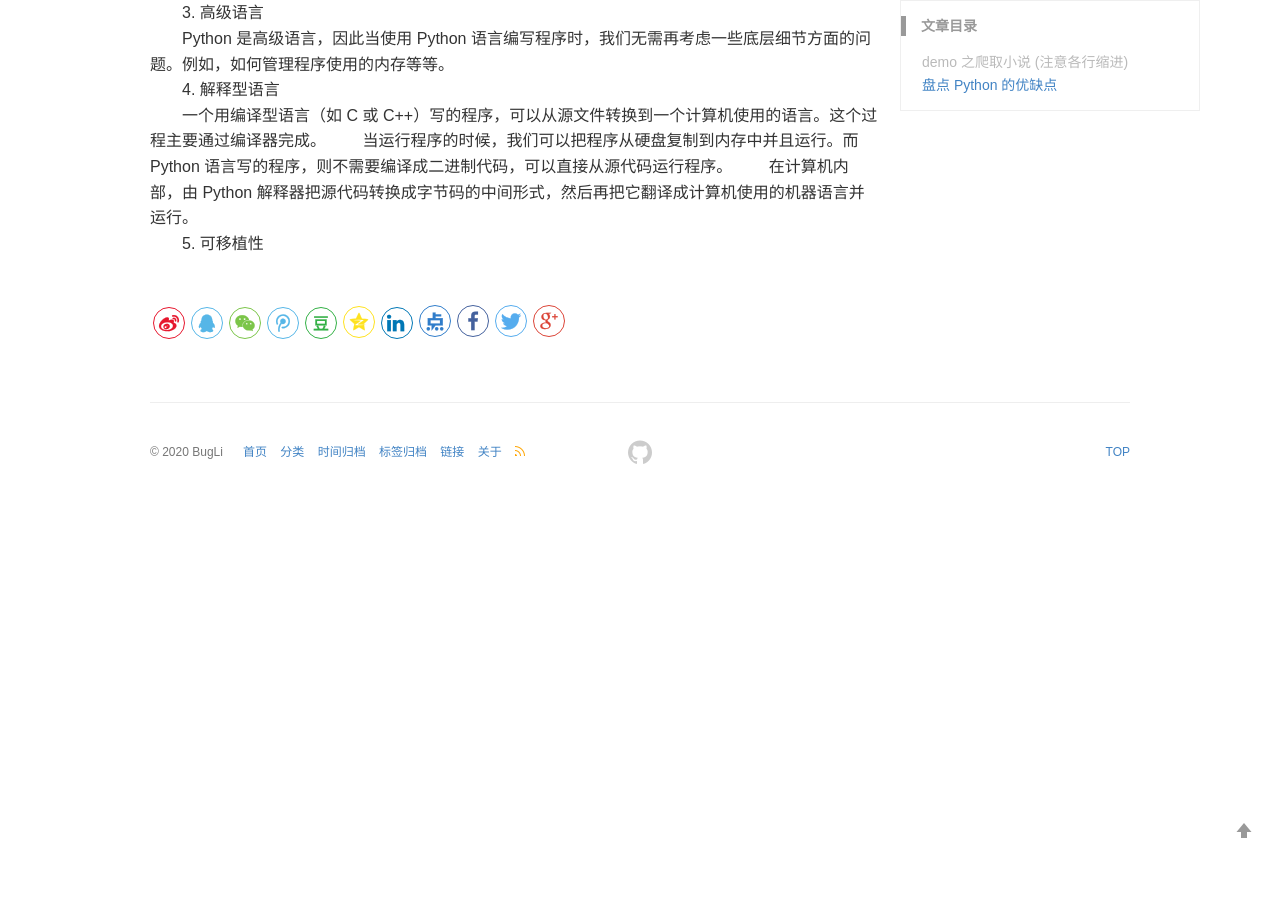
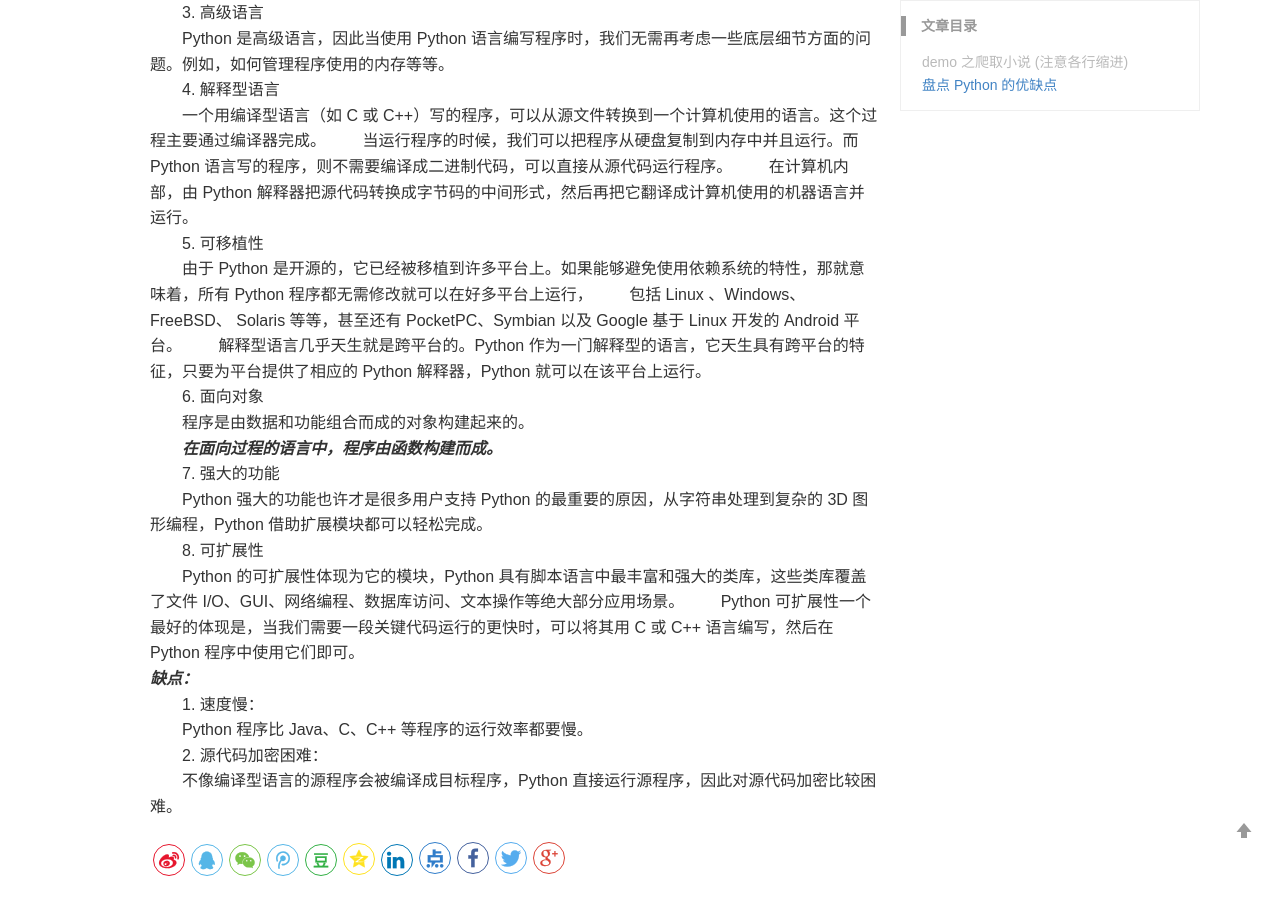
Before and after one commit to BugLiee/BugLiee.github.io, a Jekyll site: the page built from _posts/2020-06-15-blog.md, in a window 1280 px wide and 900 px high, scrolled down 2619 px. Built offline with Jekyll 4.4.1, drawn with Linux system fonts in a browser that asks for light colours; comment, search, counter and statistics services are not loaded; before the commit the page ends 3120 px from its top, so only the background shows below that.

Commit message:
Update 2020-06-15-blog.md

```diff
--- a/_posts/2020-06-15-blog.md
+++ b/_posts/2020-06-15-blog.md
@@ -127,3 +127,19 @@ class PBookService(static_proxy(Service)):
    　　当运行程序的时候，我们可以把程序从硬盘复制到内存中并且运行。而 Python 语言写的程序，则不需要编译成二进制代码，可以直接从源代码运行程序。
    　　在计算机内部，由 Python 解释器把源代码转换成字节码的中间形式，然后再把它翻译成计算机使用的机器语言并运行。<br>
    　　5. 可移植性<br>
+   　　由于 Python 是开源的，它已经被移植到许多平台上。如果能够避免使用依赖系统的特性，那就意味着，所有 Python 程序都无需修改就可以在好多平台上运行，
+   　　包括 Linux 、Windows、FreeBSD、          Solaris 等等，甚至还有 PocketPC、Symbian 以及 Google 基于 Linux 开发的 Android 平台。
+   　　解释型语言几乎天生就是跨平台的。Python 作为一门解释型的语言，它天生具有跨平台的特征，只要为平台提供了相应的 Python 解释器，Python 就可以在该平台上运行。<br>
+   　　6. 面向对象<br>
+   　　程序是由数据和功能组合而成的对象构建起来的。<br>
+   　　***在面向过程的语言中，程序由函数构建而成。*** <br>
+   　　7. 强大的功能<br>
+   　　Python 强大的功能也许才是很多用户支持 Python 的最重要的原因，从字符串处理到复杂的 3D 图形编程，Python 借助扩展模块都可以轻松完成。<br>
+   　　8. 可扩展性<br>
+   　　Python 的可扩展性体现为它的模块，Python 具有脚本语言中最丰富和强大的类库，这些类库覆盖了文件 I/O、GUI、网络编程、数据库访问、文本操作等绝大部分应用场景。
+   　　Python 可扩展性一个最好的体现是，当我们需要一段关键代码运行的更快时，可以将其用 C 或 C++ 语言编写，然后在 Python 程序中使用它们即可。<br>
+   ***缺点：***<br>
+   　　1. 速度慢：<br>
+   　　Python 程序比 Java、C、C++ 等程序的运行效率都要慢。<br>
+   　　2. 源代码加密困难：<br>
+   　　不像编译型语言的源程序会被编译成目标程序，Python 直接运行源程序，因此对源代码加密比较困难。<br>
```
